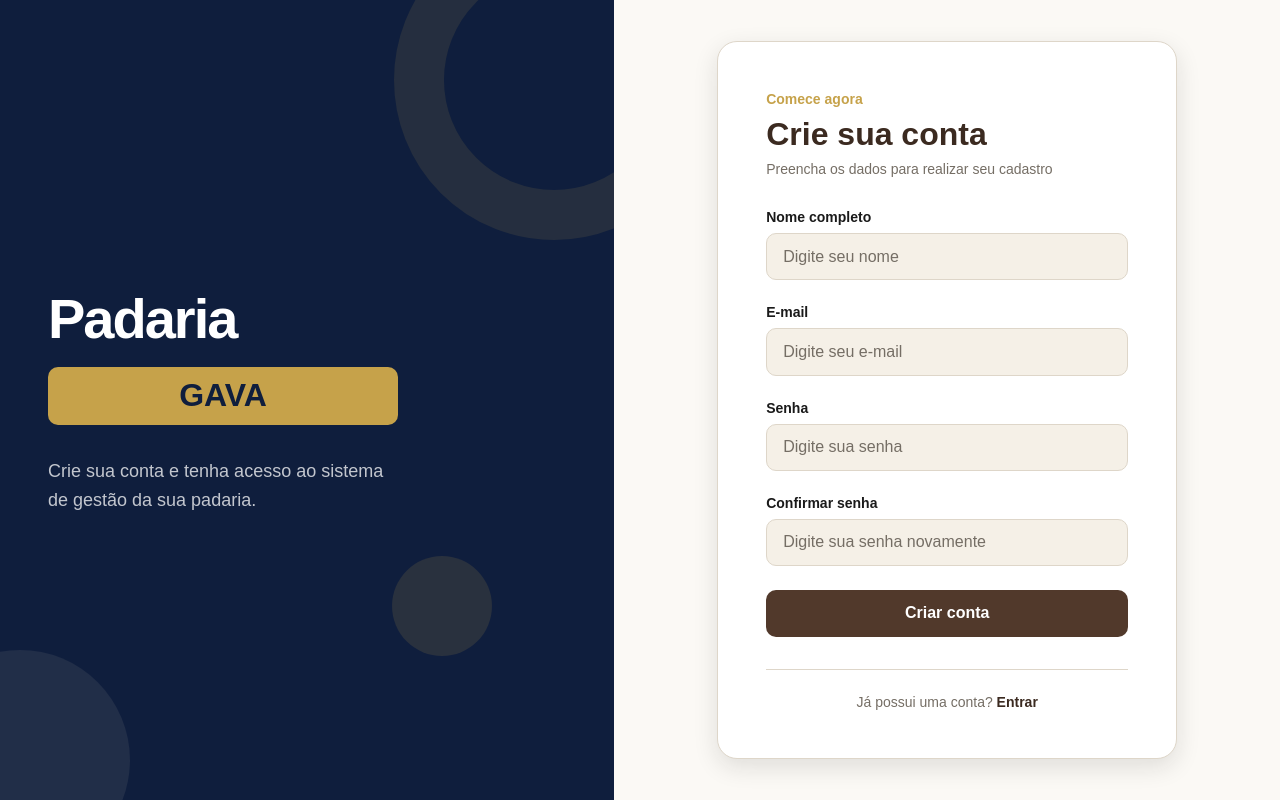
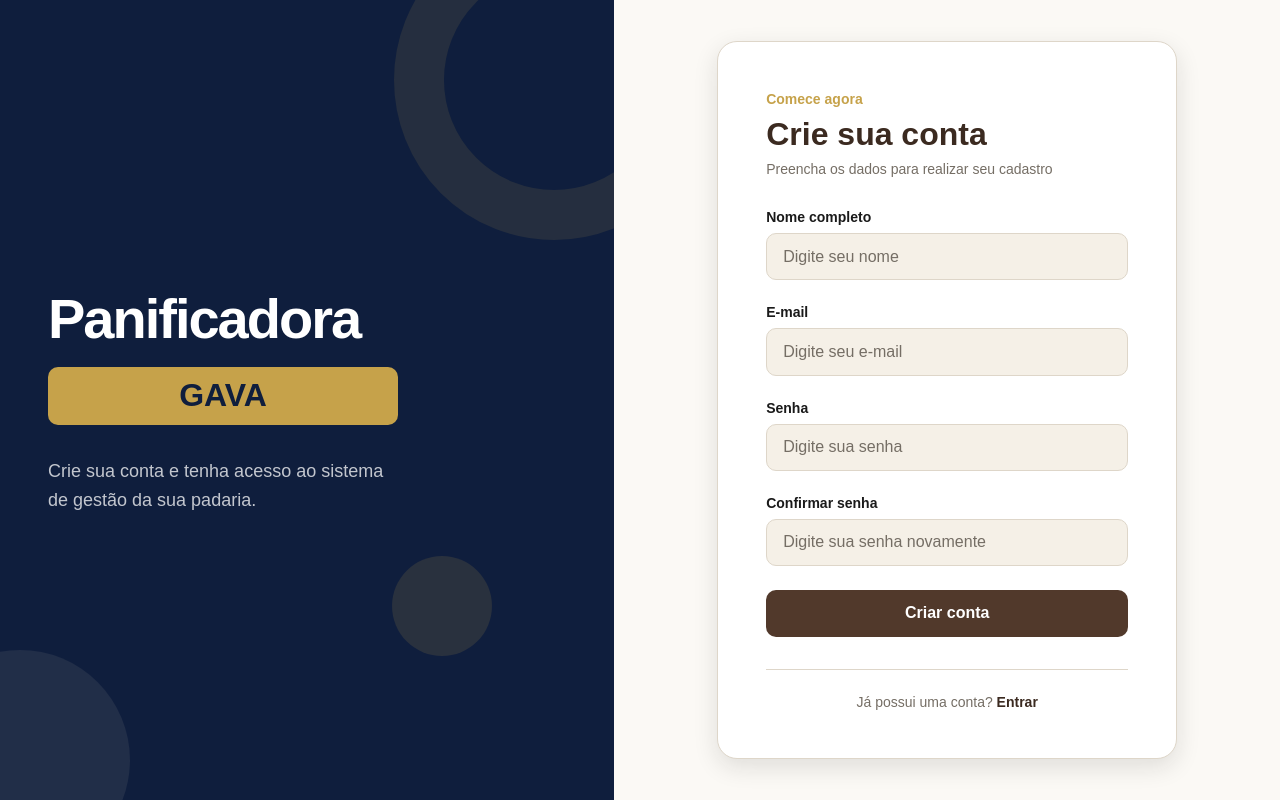
Before and after one commit to LucasTompson00/projeto-integradorII-plataforma-gerenciamento-padaria, a React (Vite) app in the folder plataforma-padaria-front/: page /cadastro in a window 1280 px wide. Built offline with nearby package versions, Linux system fonts and the light colour scheme.

Commit message:
docs: muda de Padaria para Panificadora

```diff
--- a/plataforma-padaria-front/src/pages/Cadastro/Cadastro.jsx
+++ b/plataforma-padaria-front/src/pages/Cadastro/Cadastro.jsx
@@ -7,7 +7,7 @@ function Cadastro() {
       <section className="register-brand">
         <div className="brand-content">
 
-          <h1>Padaria</h1>
+          <h1>Panificadora</h1>
           <span className="brand-symbol">GAVA</span>
 
           <p>
--- a/plataforma-padaria-front/src/pages/Login/Login.jsx
+++ b/plataforma-padaria-front/src/pages/Login/Login.jsx
@@ -6,7 +6,7 @@ function Login() {
     <main className="login-page">
       <section className="login-brand">
         <div className="brand-content">
-          <h1>Padaria</h1>
+          <h1>Panificadora</h1>
 
           <span className="brand-symbol">GAVA</span>
 
```
